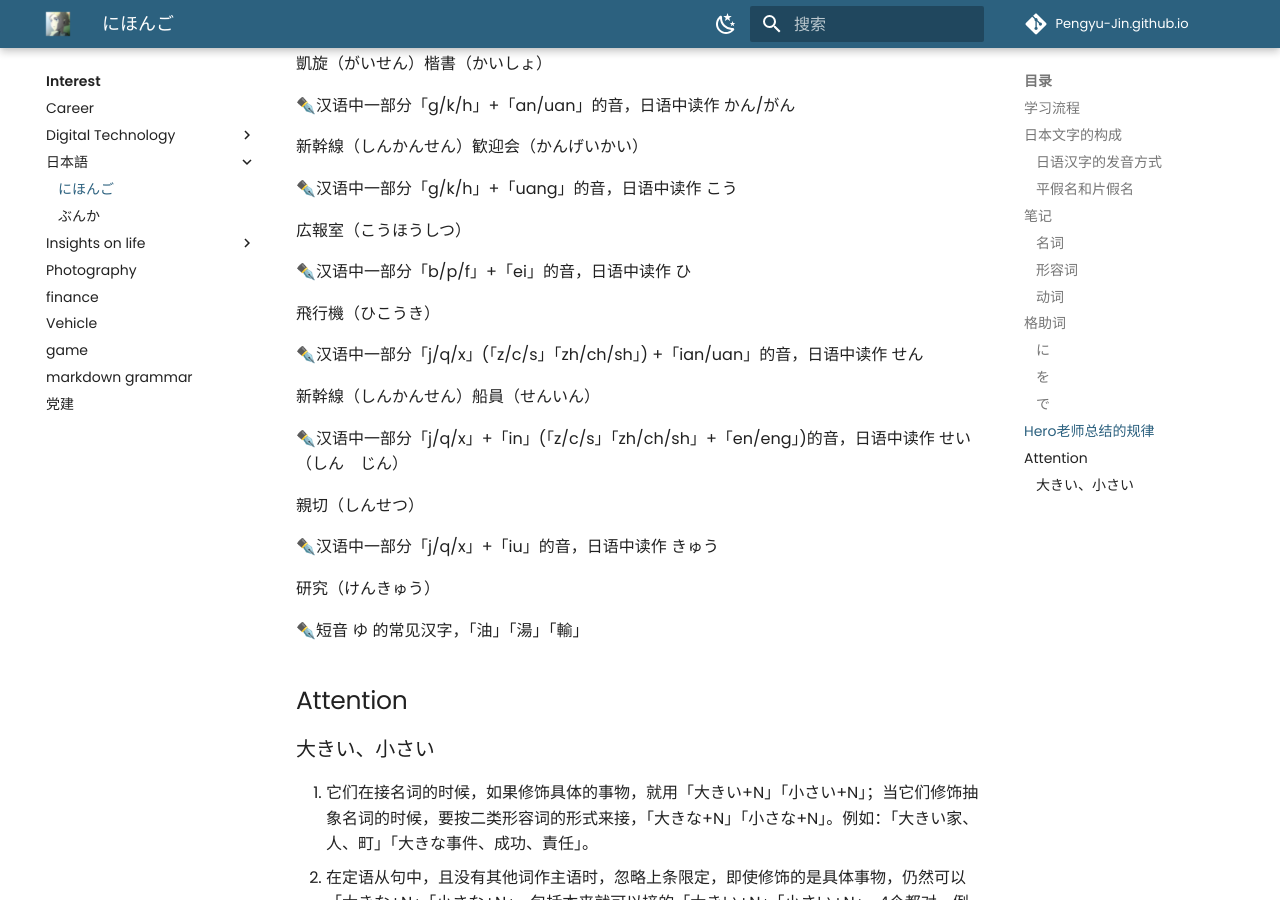
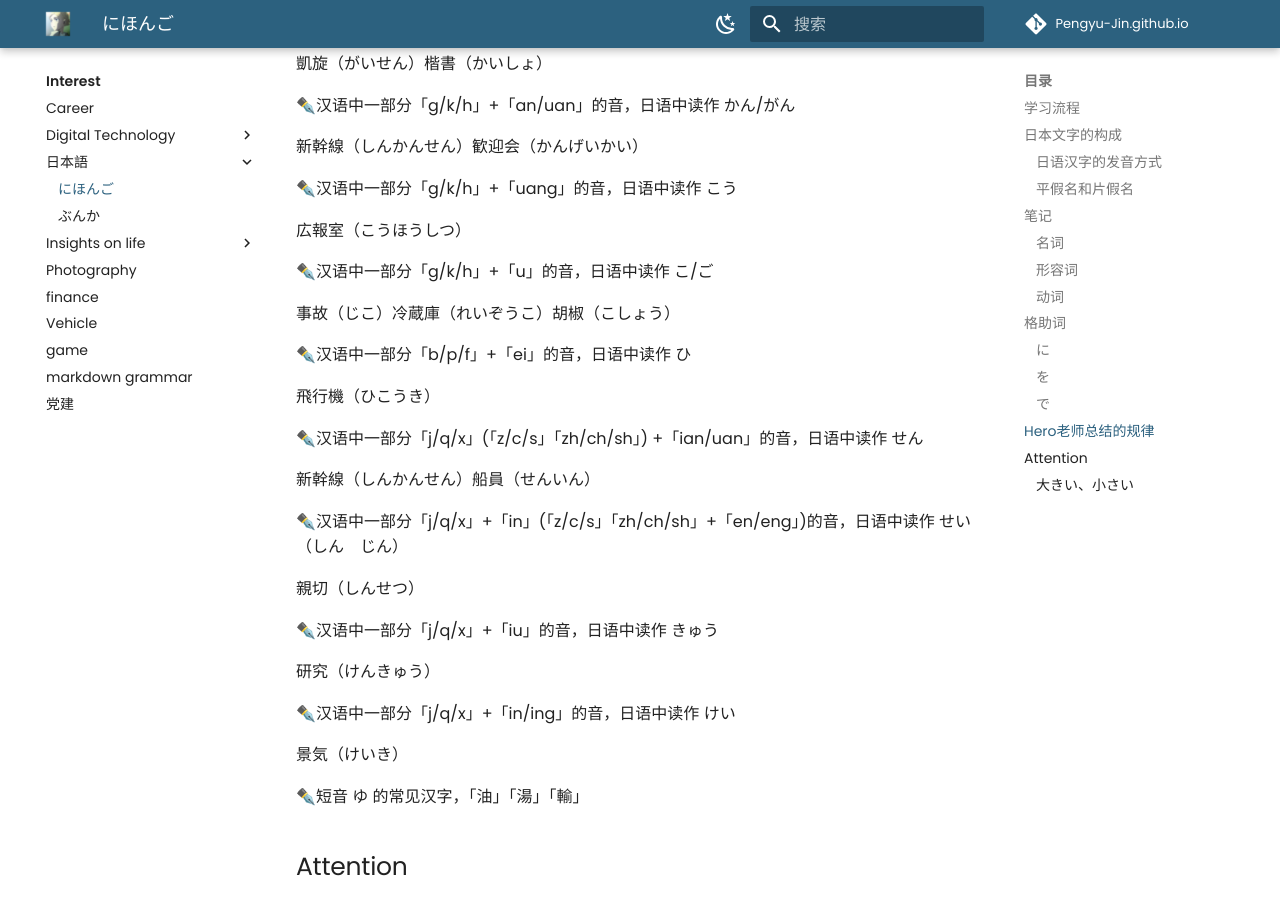
Before and after one commit to Pengyu-Jin/Pengyu-Jin.github.io, an MkDocs documentation site: the page built from docs/interest/JP-learn/50yin.md, in a window 1280 px wide and 900 px high, scrolled down 5776 px. Built offline with MkDocs 1.6.1 and Material for MkDocs 9.7.7, drawn with Linux system fonts in a browser that asks for light colours; comment, search, counter and statistics services are not loaded.

Commit message:
update20260703-1

```diff
--- a/docs/interest/JP-learn/50yin.md
+++ b/docs/interest/JP-learn/50yin.md
@@ -229,6 +229,10 @@
 
 広報室（こうほうしつ）
 
+✒️汉语中一部分「g/k/h」+「u」的音，日语中读作 こ/ご
+
+事故（じこ）冷蔵庫（れいぞうこ）胡椒（こしょう）
+
 ✒️汉语中一部分「b/p/f」+「ei」的音，日语中读作 ひ
 
 飛行機（ひこうき）
@@ -245,6 +249,11 @@
 
 研究（けんきゅう）
 
+✒️汉语中一部分「j/q/x」+「in/ing」的音，日语中读作 けい
+
+景気（けいき）
+
+
 ✒️短音 ゆ 的常见汉字，「油」「湯」「輸」
 
 
```
